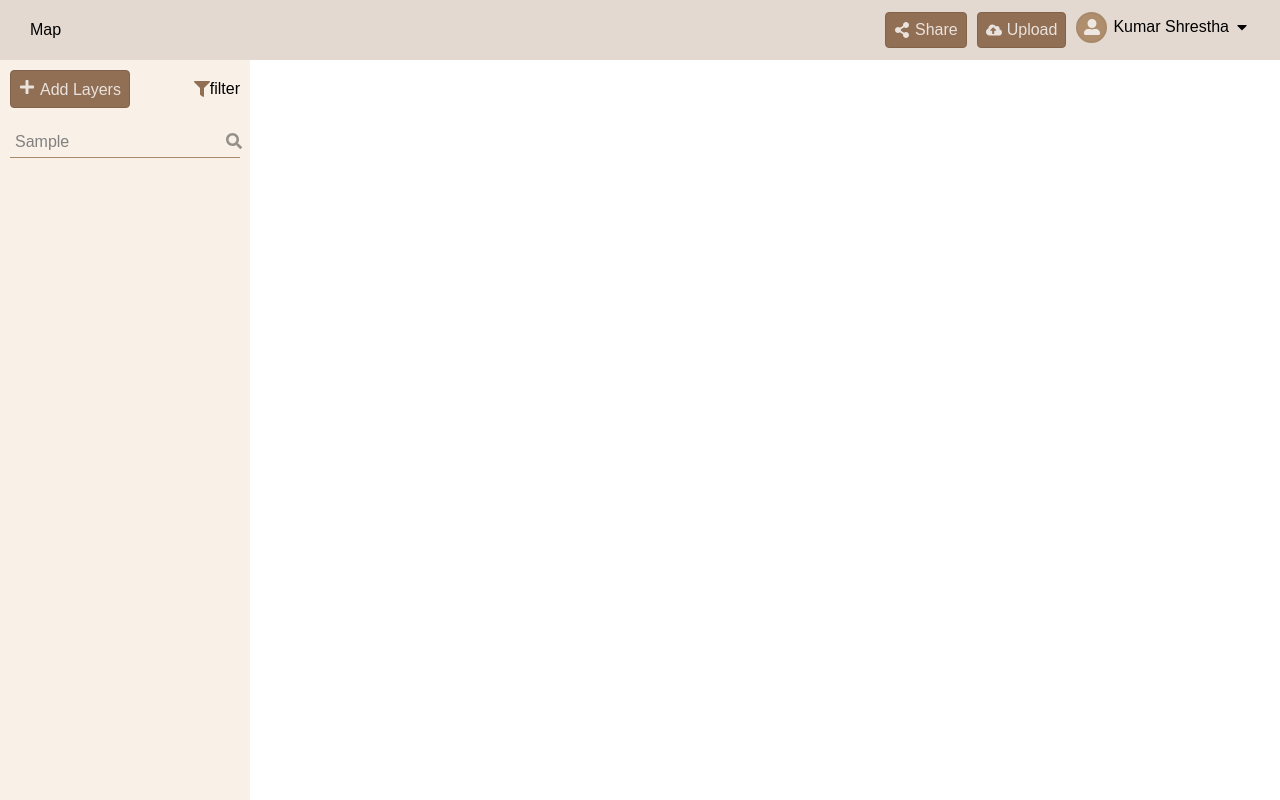
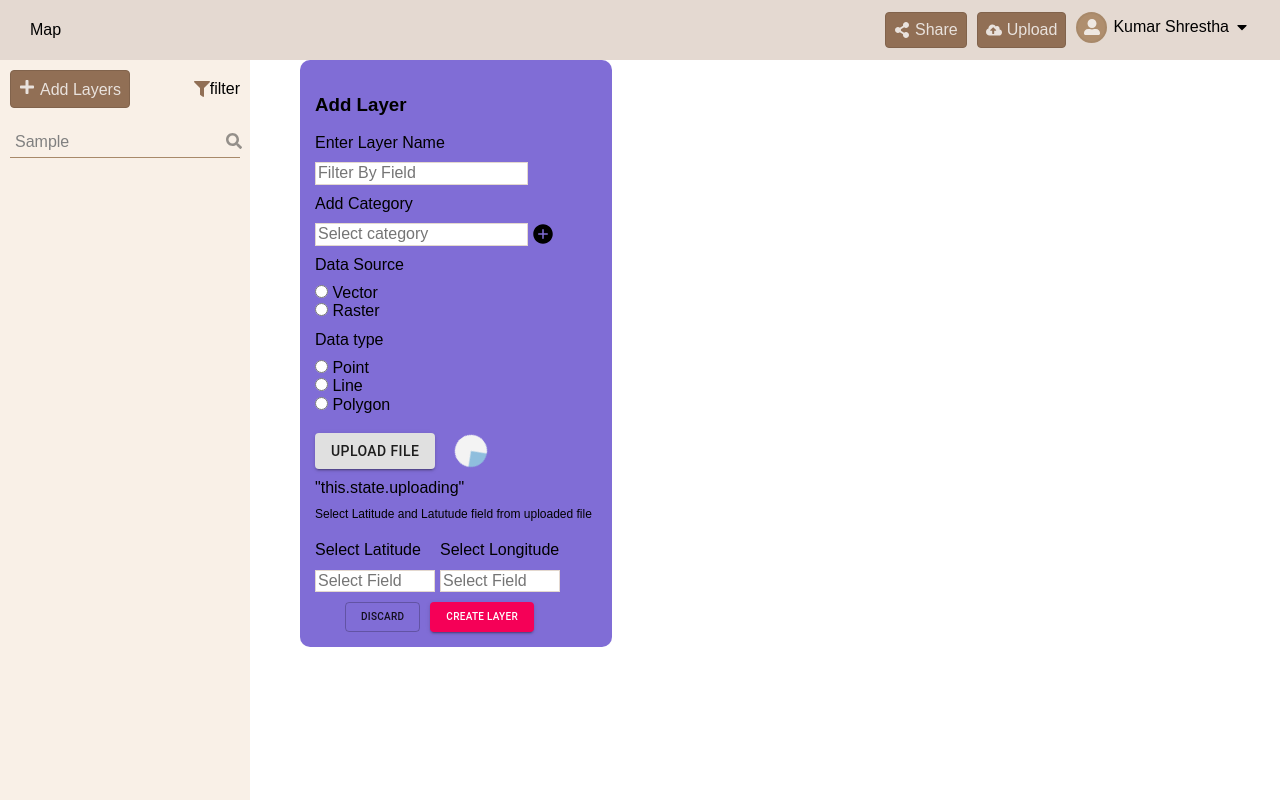
Before and after one commit to naxa-developers/mapnaxaFrontend, a React (Create React App) app: page / in a window 1280 px wide. Both pictures are taken after typing "Sample" into the empty fields and a click on the button "Add Layers". Built offline with nearby package versions, Linux system fonts and the light colour scheme.

Commit message:
Added the functionality of show AddLayer PopOver dispalyable only after clicking AddLayer Button

```diff
--- a/src/App.js
+++ b/src/App.js
@@ -2,14 +2,14 @@ import React from 'react';
 import './scss/style.scss';
 import Header from './components/Header';
 import Sidebar from './components/Sidebar';
-// import AddLayer from './components/AddLayer'
+import AddLayer from './components/AddLayer'
 
 function App() {
   return (
     <div>
       <Header/>
       <Sidebar />
-      {/* <AddLayer/> */}
+      <AddLayer/>
     </div>
     );
 }
--- a/src/components/AddLayer.js
+++ b/src/components/AddLayer.js
@@ -2,14 +2,20 @@ import React, { Component } from 'react';
 import '../Css/newlayer.css'
 import { IoIosAddCircle } from "react-icons/io";
 import Button from '@material-ui/core/Button';
-import { display } from '@material-ui/system';
 
 
 
-class AddLayer extends Component {
-    render() {
+class AddLayer extends Component
+{
+    render()
+    {
+        console.log( this.props )
+        if ( !this.props.addLayerPopOverIsShown )
+        {
+            return (<div />)
+        }
         return (
-            <div className="addLayerdiv">
+            <div className="addLayerdiv" onClick={ this.hideAddLayerPopOver }>
                 <h3>Add Layer</h3>
                 <p>Enter Layer Name</p>
                 <input placeholder="Filter By Field"></input>
@@ -69,14 +75,6 @@ class AddLayer extends Component {
                         Create Layer
                     </Button>
                 </div>
-
-
-
-
-
-
-
-
             </div>
         );
     }
--- a/src/components/Sidebar.js
+++ b/src/components/Sidebar.js
@@ -1,5 +1,6 @@
 import React, { Component } from 'react'
 import AddLayerAndSearch from './AddLayerAndSearch';
+import AddLayer from './AddLayer'
 
 class Sidebar extends Component
 {
@@ -28,6 +29,10 @@ class Sidebar extends Component
         return (
             <div>
                 <AddLayerAndSearch showAddLayerPopOver={ this.showAddLayerPopOver } />
+                <AddLayer
+                    addLayerPopOverIsShown={ this.state.addLayerPopOverIsShown }
+                    hideAddLayerPopOver={ this.hideAddLayerPopOver }
+                />
             </div>
         );
     }
```
